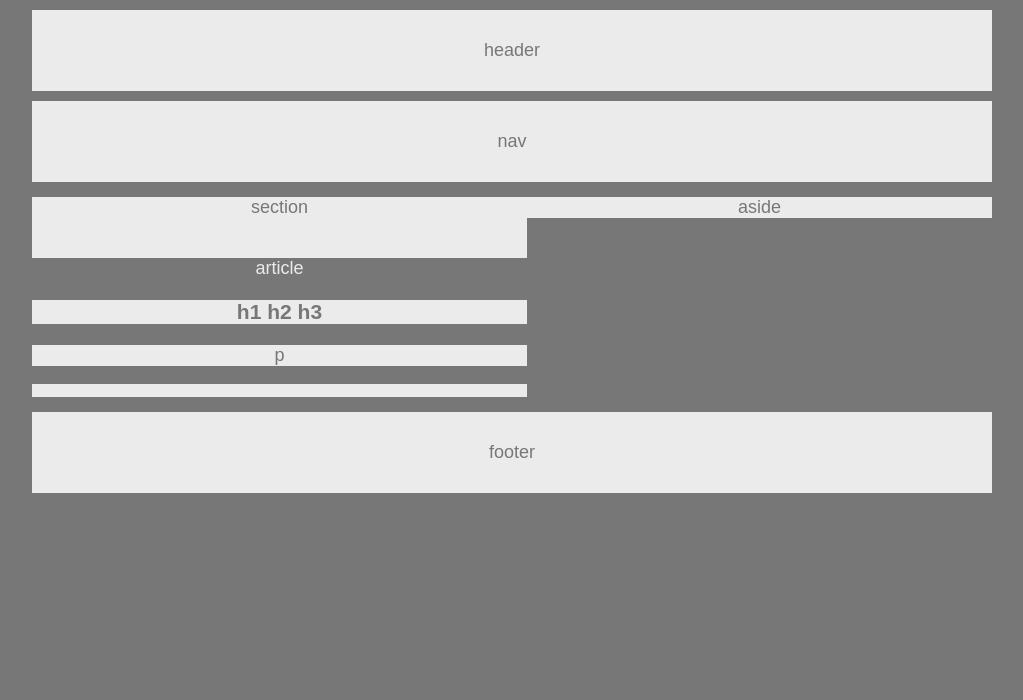
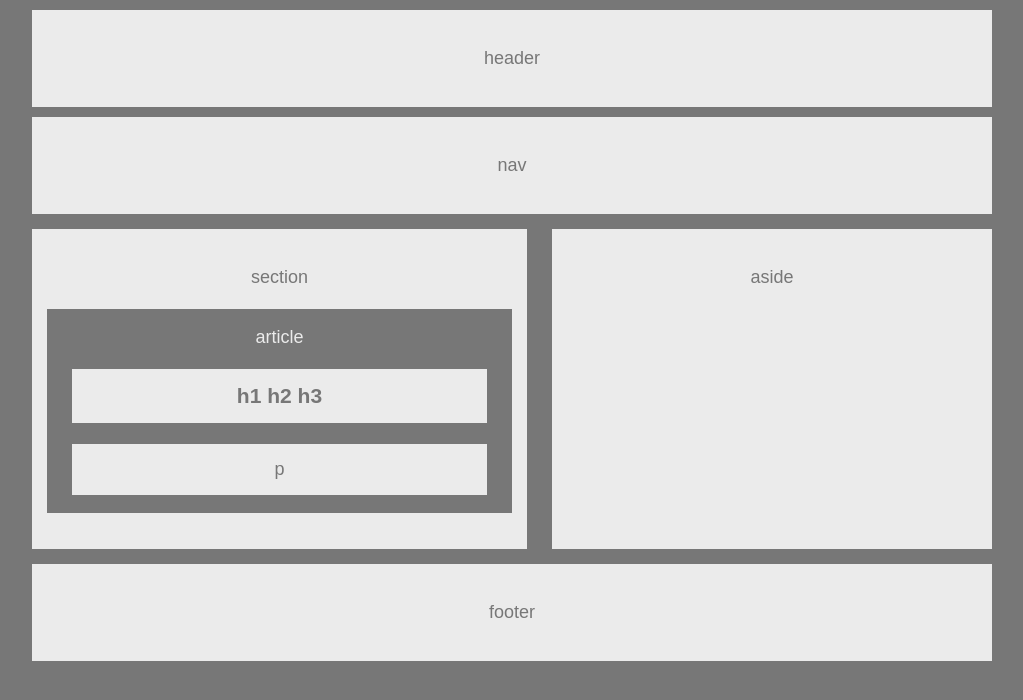
Before and after one commit to amandat85/HW-Wireframe, a plain HTML site: page index.html in a window 1280 px wide. Shown: the whole page, without its empty margins (128-1151 px from the left). Drawn offline with Linux system fonts and the light colour scheme.

Commit message:
Finished
Added the last of the css to configure the index.html elements.

```diff
--- a/index.html
+++ b/index.html
@@ -9,28 +9,28 @@
 </head>
 <body>
     <header>
-        header
+        <p>header</p>
     </header>
 
     <nav>
-        nav
+        <p>nav</p>
     </nav>
 
     <aside>
-        aside
+        <p>aside</p>
     </aside>
 
     <section>
-        section
+        <p>section</p>
         <article>
-            article
+            <p>article</p>
                 <h1 class="text">h1 h2 h3</h1>
                 <p class="text">p</p>
         </article>
     </section>
 
     <footer>
-        footer
+        <p>footer</p>
     </footer>
 
 </body>
--- a/style.css
+++ b/style.css
@@ -15,47 +15,56 @@ header, nav, section, aside, footer {
 }
 
 header {
-    padding-top: 30px;
-    padding-bottom: 30px;
+    padding-top: 20px;
+    padding-bottom: 20px;
     margin-top: 10px;
     margin-bottom: 10px;
 }
 
 nav {
-    padding-top: 30px;
-    padding-bottom: 30px;
+    padding-top: 20px;
+    padding-bottom: 20px;
     margin-bottom: 15px;
 }
 
 aside {
-    width: 465px;
+    width: 440px;
     float: right;
+    height: 300px;
+    padding-top: 20px;
 }
+
 section {
     width: 495px;
     float: left;
     margin-bottom: 15px;
     position: relative;
-    height: 200px;
+    height: 300px;
+    padding-top: 20px;
 }
 
 article {
     color: #ebebeb;
     background-color: #777;
-    width: 495px;
-    margin-top: 40px;
+    width: 455px;
     position: absolute;
-
+    top: 80px;
+    left: 15px;
+    padding: 0px 5px 0px 5px;
 }
 
 footer {
     clear: both;
-    padding-top: 30px;
-    padding-bottom: 30px;
+    padding-top: 20px;
+    padding-bottom: 20px;
     margin-top: 15px;
 }
 
 .text {
     color: #777;
     background-color: #ebebeb;
+    width: 415px;
+    margin-left: 20px;
+    padding-top: 15px;
+    padding-bottom: 15px;
 }
```
